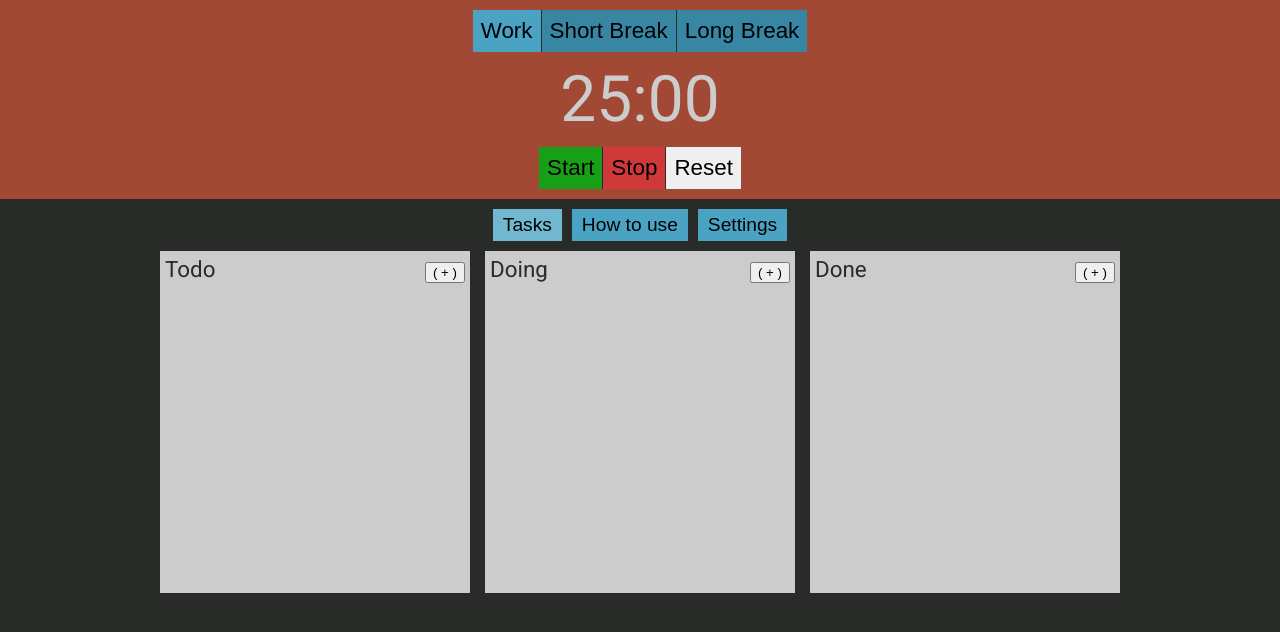
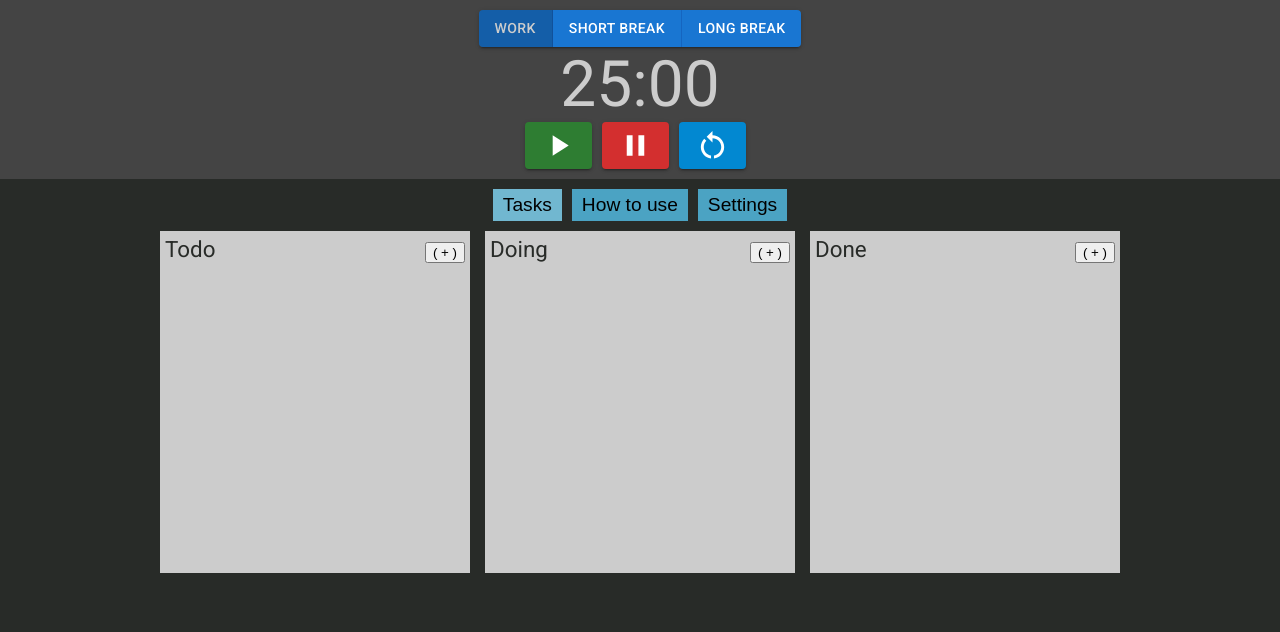
Before and after one commit to ominestre/pomo, a React app: page / in a window 1280 px wide. Shown: the top 632 px of the page. Built offline with nearby package versions, Linux system fonts and the light colour scheme.

Commit message:
Rewrites Timer feature to use MaterialUI

```diff
--- a/package.json
+++ b/package.json
@@ -44,7 +44,12 @@
     "test:no-cache": "jest --no-cache"
   },
   "dependencies": {
+    "@emotion/react": "^11.10.6",
+    "@emotion/styled": "^11.10.6",
+    "@fontsource/roboto": "^4.5.8",
     "@jest/globals": "^29.4.3",
+    "@mui/icons-material": "^5.11.9",
+    "@mui/material": "^5.11.10",
     "@reduxjs/toolkit": "^1.9.2",
     "react": "^18.2.0",
     "react-dom": "^18.2.0",
--- a/src/features/timer/Timer.tsx
+++ b/src/features/timer/Timer.tsx
@@ -1,3 +1,9 @@
+import { Button, ButtonGroup } from '@mui/material';
+import {
+  PlayArrow as PlayArrowIcon,
+  Pause as PauseIcon,
+  RestartAlt as RestartIcon,
+} from '@mui/icons-material';
 import { useAppDispatch, useAppSelector } from '../../state/hooks';
 import * as timerState from './timer.state';
 
@@ -44,37 +50,43 @@ export const Timer = () => {
   return (
     <div id="pomodoro-timer" className="pomodoro-timer">
       <div className="pomodoro-timer__mode-display">
-        <button className={(currentState.timerMode === 'work' ? 'active' : '')} onClick={selectMode('work')}>
-          Work
-        </button>
-        <button className={(currentState.timerMode === 'shortBreak' ? 'active' : '')} onClick={selectMode('shortBreak')}>
-          Short Break
-        </button>
-        <button className={(currentState.timerMode === 'longBreak' ? 'active' : '')} onClick={selectMode('longBreak')}>
-          Long Break
-        </button>
+        <ButtonGroup variant="contained" aria-label="timer work mode button group">
+          <Button
+            onClick={selectMode('work')}
+            className={(currentState.timerMode === 'work' ? 'active' : '')}
+          >Work</Button>
+
+          <Button
+            onClick={selectMode('shortBreak')}
+            className={(currentState.timerMode === 'shortBreak' ? 'active' : '')}
+          >Short Break</Button>
+
+          <Button
+            onClick={selectMode('longBreak')}
+            className={(currentState.timerMode === 'longBreak' ? 'active' : '')}
+          >Long Break</Button>
+        </ButtonGroup>
       </div>
 
       <div className="pomodoro-timer__timer-display">
-        <span className={
-          (currentState.isTimerActive ? 'active' : '') + (currentState.isTimerPaused ? 'paused' : '')
-        }>
-          {formatTime()}
-        </span>
+        { currentState.isTimerActive && <PlayArrowIcon fontSize="large" /> }
+        { currentState.isTimerPaused && <PauseIcon fontSize="large" /> }
+
+        <span className="timer">{formatTime()}</span>
       </div>
 
       <div className="pomodoro-timer__controls">
-        <button className="pomodoro-timer__start-timer" onClick={startTimer}>
-          Start
-        </button>
+        <Button onClick={startTimer} aria-label="start timer" variant="contained" color="success">
+          <PlayArrowIcon fontSize="large" />
+        </Button>
 
-        <button className="pomodoro-timer__stop-timer" onClick={stopTimer}>
-          Stop
-        </button>
+        <Button onClick={stopTimer} aria-label="stop timer" variant="contained" color="error">
+          <PauseIcon fontSize="large" />
+        </Button>
 
-        <button className="pomodoro-timer__reset-timer" onClick={resetTimer}>
-          Reset
-        </button>
+        <Button onClick={resetTimer} aria-label="reset timer" variant="contained" color="info">
+          <RestartIcon fontSize="large" />
+        </Button>
       </div>
     </div>
   );
--- a/src/features/timer/timer.scss
+++ b/src/features/timer/timer.scss
@@ -1,86 +1,33 @@
-$color-timer-red: rgb(207, 57, 57);
-$color-timer-green: rgb(23, 160, 23);
+.pomodoro-timer__mode-display {
+  display: flex;
+  justify-content: center;
+  padding-top: 10px;
 
-.pomodoro-timer {
-  button {
-    border-style: none;
-    border-right: 1px solid $color-bg;
-    padding: 8px;
-    font-size: 1.4em;
-    cursor: pointer;
-
-    &:last-child {
-      border-right: none;
-    }
-
-    @media screen and (max-width: 350px) {
-      border-right: none;
+  button.active {
+    filter: brightness(80%);
   }
 }
 
-  &__mode-display {
-    padding: 10px 0;
+.pomodoro-timer__timer-display {
   display: flex;
   justify-content: center;
-    flex-wrap: wrap;
+  align-items: center;
 
-    button {
-      background-color: darken($color: $color-accent, $amount: 10);
-
-      &:hover {
-        background-color: darken($color: $color-accent, $amount: 5)
-      }
-
-      &.active {
-        background-color: $color-accent;
+  .timer {
+    font-size: 4em;
   }
 }
 
-    @media screen and (max-width: 350px) {
-      flex-direction: column;
-    }
-  }
-
-  &__timer-display {
-    text-align: center;
-    font-size: 4em;
-
-    span {
-      padding: 0 15px;
-    }
-
-    .active {
-      border: 2px solid $color-timer-green;
-      // box-shadow: 0 0 5px darken($color: $color-timer-green, $amount: 10);
-      box-shadow: 0 0 5px $color-dark-gray;
-    }
-
-    .paused {
-      border: 2px solid $color-timer-red;
-      // box-shadow: 0 0 5px darken($color: $color-timer-red, $amount: 10);
-      box-shadow: 0 0 5px $color-dark-gray;
-    }
-  }
-
-  &__controls {
+.pomodoro-timer__controls {
   display: flex;
   justify-content: center;
-    padding: 10px 0;
-  }
+  padding-bottom: 10px;
 
-  &__start-timer {
-    background-color: $color-timer-green;
+  button {
+    margin-right: 10px;
 
-    &:hover {
-      background-color: lighten($color: $color-timer-green, $amount: 10);
-    }
-  }
-
-  &__stop-timer {
-    background-color: $color-timer-red;
-
-    &:hover {
-      background-color: lighten($color: $color-timer-red, $amount: 10)
+    &:last-child {
+      margin-right: none;
     }
   }
 }
--- a/src/index.scss
+++ b/src/index.scss
@@ -4,16 +4,19 @@
 // $color-tertiary: #d2d8b3;
 // $color-accent: #90a9b7;
 
-$color-bg: #282b28;
+// OLD THEME
 $color-primary: #a24936;
 $color-secondary: #d36135;
 $color-tertiary: #3e5641;
 $color-accent: #4ba3c3;
-
 $color-light: #ddd;
 $color-dark: #282b28;
 $color-dark-gray: #333;
 $color-ohio: #ccc;
+
+// MATERIALUI THEME
+$color-primary: #444;
+$color-bg: #282b28;
 
 body {
   margin: 0;
--- a/src/index.tsx
+++ b/src/index.tsx
@@ -1,5 +1,9 @@
 import React from 'react';
 import { Provider } from 'react-redux';
+import '@fontsource/roboto/300.css';
+import '@fontsource/roboto/400.css';
+import '@fontsource/roboto/500.css';
+import '@fontsource/roboto/700.css';
 import ReactDOM from 'react-dom/client';
 import { store } from './state/store';
 import './index.scss';
--- a/webpack.config.js
+++ b/webpack.config.js
@@ -49,6 +49,17 @@ module.exports = {
           'sass-loader',
         ],
       },
+      {
+        test: /\.css$/i,
+        use: [
+          MiniCssExtractPlugin.loader,
+          {
+            loader: 'css-loader',
+            options: { importLoaders: 1 },
+          },
+          'postcss-loader',
+        ],
+      },
     ],
   },
   plugins: [
```
Also changed, not shown: src/index.ejs, 1 other file (tests, documents, lock files or other folders). Lines whose indentation alone changed are shown as unchanged.
